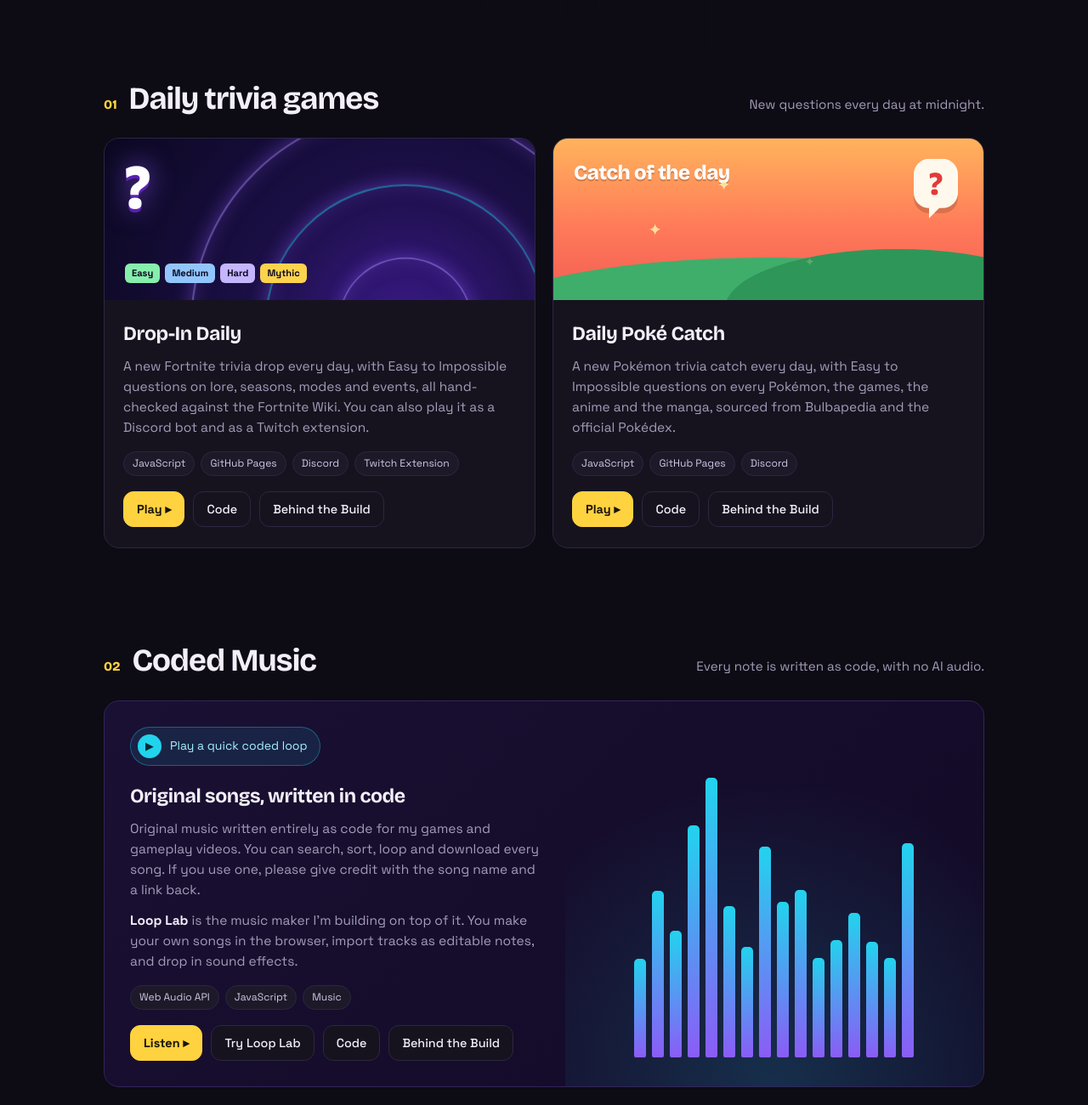
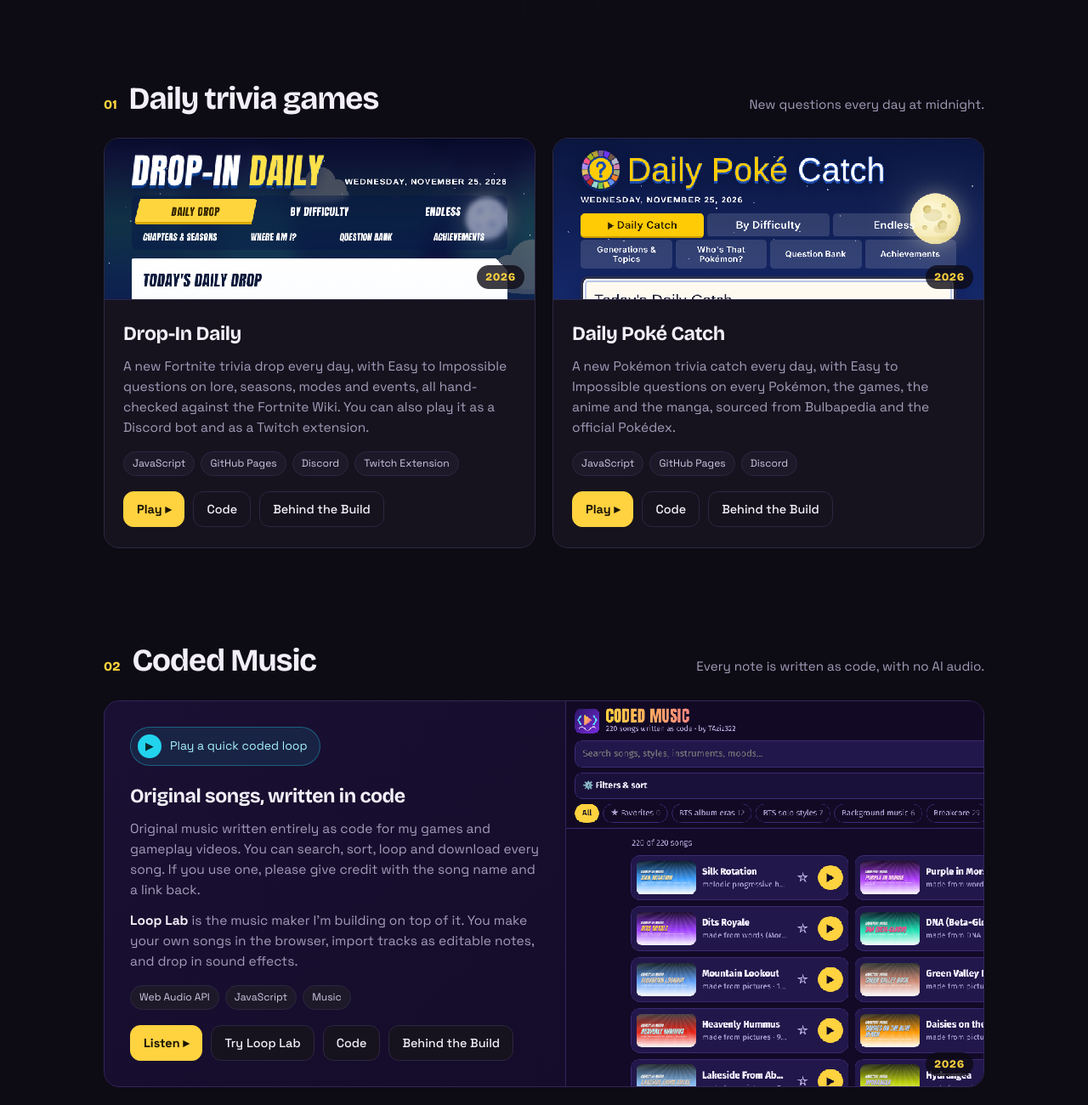
Before and after one commit to TAziz05/TAziz05.github.io, a plain HTML site: page index.html in a window 1280 px wide. Shown: the part 620-1920 px from the top of the page at 85% size. Drawn offline with nearby package versions, Linux system fonts and the light colour scheme.

Commit message:
Use real screenshots and year tags on every project card
Replaces the CSS art on Drop-In Daily, Daily Poké Catch, Coded Music
and the car accidents project with screenshots of each site, matching
THE FINAL GAME card.

Co-Authored-By: Claude Opus 5.5 <noreply@anthropic.com>
Claude-Session: https://claude.ai/code/session_01TfK3c86v5pLeRvHRbK86Ek

```diff
--- a/index.html
+++ b/index.html
@@ -216,8 +216,12 @@
     .art.data .dot { position: absolute; width: 8px; height: 8px; border-radius: 50%; background: #5f1a61; border: 2px solid #ffe11f; }
 
     .art.shot { background: #111; }
-    .art.shot img { width: 100%; height: 100%; object-fit: cover; object-position: center 6%; image-rendering: pixelated; display: block; }
-    .art.shot .year { position: absolute; left: 14px; top: 14px; font-family: "Bricolage Grotesque", sans-serif; font-weight: 800; font-size: .8rem; letter-spacing: .06em; padding: 4px 10px; border-radius: 999px; background: rgba(13,11,20,.8); color: var(--gold); }
+    .art.shot img { width: 100%; height: 100%; object-fit: cover; image-rendering: pixelated; display: block; }
+    .art.shot .year { position: absolute; right: 12px; bottom: 12px; font-family: "Bricolage Grotesque", sans-serif; font-weight: 800; font-size: .8rem; letter-spacing: .06em; padding: 4px 10px; border-radius: 999px; background: rgba(13,11,20,.8); color: var(--gold); }
+
+    .art.shot { border-bottom: 1px solid var(--line); }
+    .music .art.shot.music-shot { height: auto; min-height: 260px; border-bottom: 0; border-left: 1px solid #33255a; }
+    @media (max-width: 760px) { .music .art.shot.music-shot { height: 220px; min-height: 0; border-left: 0; border-top: 1px solid #33255a; order: -1; } }
 
     /* ---------- Footer ---------- */
     footer { border-top: 1px solid var(--line); margin-top: 40px; padding: 30px 0 40px; color: var(--muted); font-size: .88rem; }
@@ -276,12 +280,9 @@
       <div class="grid-2">
 
         <article class="card">
-          <div class="art storm" aria-hidden="true">
-            <div class="ring r1"></div><div class="ring r2"></div><div class="ring r3"></div>
-            <div class="q">?</div>
-            <div class="tiers">
-              <b style="background:#86efac">Easy</b><b style="background:#93c5fd">Medium</b><b style="background:#c4b5fd">Hard</b><b style="background:#fcd34d">Mythic</b>
-            </div>
+          <div class="art shot">
+            <img src="assets/drop-in-daily.png" alt="Screenshot of Drop-In Daily's home screen" loading="lazy" style="object-position: left top;">
+            <span class="year">2026</span>
           </div>
           <div class="body">
             <h3>Drop-In Daily</h3>
@@ -296,13 +297,9 @@
         </article>
 
         <article class="card">
-          <div class="art catch" aria-hidden="true">
-            <div class="hill h1"></div><div class="hill h2"></div>
-            <div class="label">Catch of the day</div>
-            <div class="q">?</div>
-            <span class="spark" style="left:38%;top:20%">✦</span>
-            <span class="spark" style="left:58%;top:68%;animation-delay:-.8s">✦</span>
-            <span class="spark" style="left:22%;top:48%;animation-delay:-1.6s">✦</span>
+          <div class="art shot">
+            <img src="assets/daily-poke-catch.png" alt="Screenshot of Daily Poké Catch's home screen" loading="lazy" style="object-position: left top;">
+            <span class="year">2026</span>
           </div>
           <div class="body">
             <h3>Daily Poké Catch</h3>
@@ -342,7 +339,10 @@
               <a class="btn" href="https://github.com/TAziz05/coded-music/blob/main/HOW-I-VIBE-CODED.md" target="_blank" rel="noopener">Behind the Build</a>
           </div>
         </div>
-        <div class="eq" id="eq" aria-hidden="true"></div>
+        <div class="art shot music-shot">
+          <img src="assets/coded-music.png" alt="Screenshot of the Coded Music song list" loading="lazy" style="object-position: left top;">
+          <span class="year">2026</span>
+        </div>
       </div>
     </div>
   </section>
@@ -389,7 +389,7 @@
       <div class="grid-2">
         <article class="card">
           <div class="art shot">
-            <img src="assets/final-game-2019.png" alt="Screenshot of THE FINAL GAME: a Charmander with a sword in a flower garden, next to a dropped diamond" loading="lazy">
+            <img src="assets/final-game-2019.png" alt="Screenshot of THE FINAL GAME: a Charmander with a sword in a flower garden, next to a dropped diamond" loading="lazy" style="object-position: center 6%;">
             <span class="year">2019</span>
           </div>
           <div class="body">
@@ -403,9 +403,9 @@
           </div>
         </article>
         <article class="card">
-          <div class="art data" aria-hidden="true">
-            <div class="bar" style="height:38%"></div><div class="bar" style="height:62%"></div><div class="bar" style="height:48%"></div><div class="bar" style="height:84%"></div><div class="bar" style="height:70%"></div><div class="bar" style="height:56%"></div><div class="bar" style="height:92%"></div>
-            <span class="dot" style="left:18%;top:26%"></span><span class="dot" style="left:44%;top:18%"></span><span class="dot" style="left:72%;top:30%"></span>
+          <div class="art shot">
+            <img src="assets/car-accidents.png" alt="Screenshot of the Car Accident Severity Study project site" loading="lazy" style="object-position: center center;">
+            <span class="year">2022</span>
           </div>
           <div class="body">
             <h3>US Car Accidents Analysis</h3>
@@ -429,16 +429,6 @@
 
   <script>
     document.getElementById('yr').textContent = new Date().getFullYear();
-
-    // Equalizer bars
-    const eq = document.getElementById('eq');
-    for (let i = 0; i < 16; i++) {
-      const s = document.createElement('span');
-      s.style.setProperty('--h', (40 + Math.random() * 55) + '%');
-      s.style.animationDelay = (-Math.random() * 1.2) + 's';
-      s.style.animationDuration = (0.8 + Math.random() * 0.8) + 's';
-      eq.appendChild(s);
-    }
 
     // Copy creator code
     document.getElementById('copyBtn').addEventListener('click', async (e) => {
```
Also changed, not shown: assets/car-accidents.png (added), assets/coded-music.png (added), assets/daily-poke-catch.png (added), assets/drop-in-daily.png (added).
